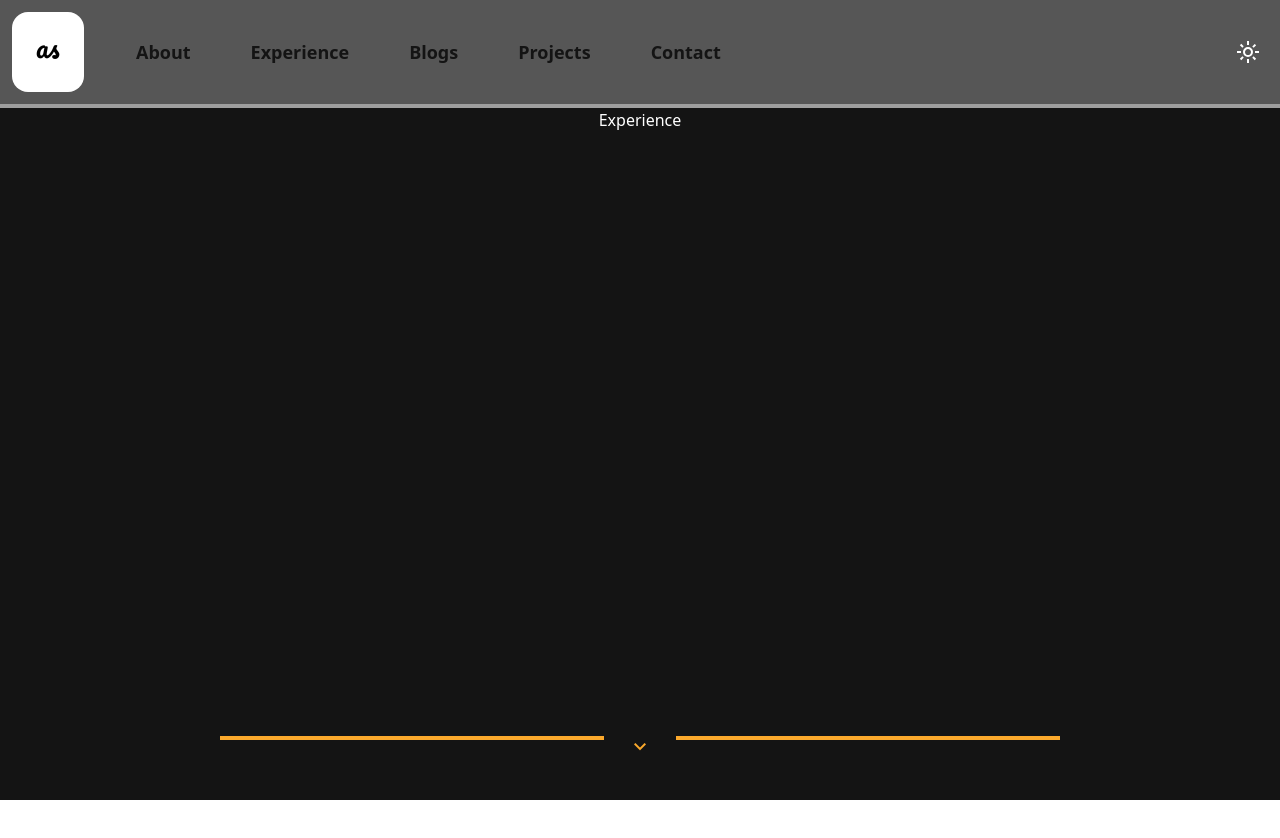
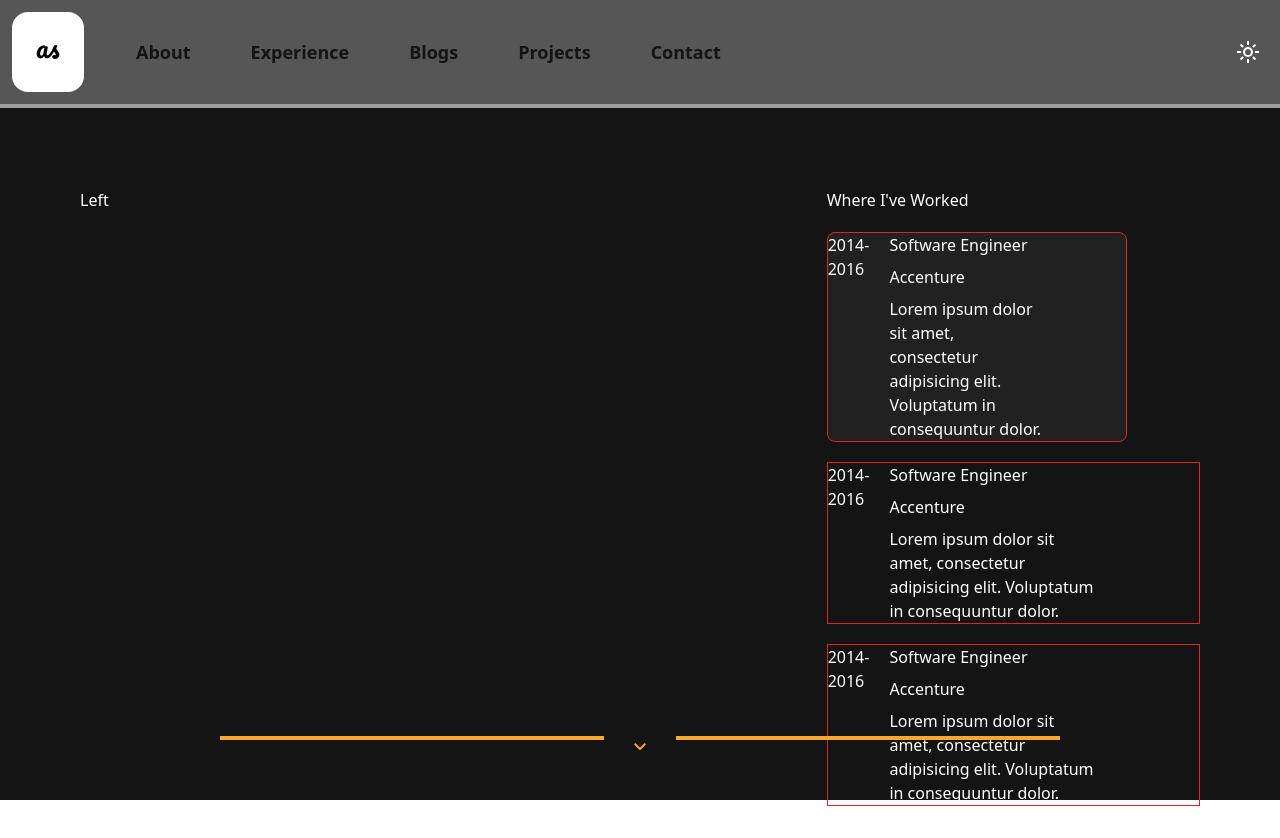
Before and after one commit to sri-anya/Portfolio-Feb2024, a React (Vite) app: page /experience in a window 1280 px wide. Shown: the top 838 px of the page. Before the commit the page ends 800 px from the top, so only its background shows below. Built offline with nearby package versions, Linux system fonts and the light colour scheme.

Commit message:
added content to experience

```diff
--- a/src/Experience.jsx
+++ b/src/Experience.jsx
@@ -9,10 +9,43 @@ const Experience = () => {
     <div className='bg-[#141414] h-screen w-full'>
       <NavBar />
       <div className=' text-white flex flex-col items-center'>
-        Experience
+        <div className='grid grid-cols-3 m-20'>
+          <div className="left col-span-2">Left</div>
+          <div className="right col-span-1 space-y-5">
+            <h1>Where I've Worked</h1>
+            <div className="card w-[300px] flex gap-5 border border-solid rounded-lg bg-[#212121] border-red-600">
+              <div className="time">2014-2016</div>
+              <div className='flex flex-col gap-2'>
+                <div className="position">Software Engineer</div>
+                <div className="company">Accenture</div>
+                <p className="w-2/3">Lorem ipsum dolor sit amet, consectetur adipisicing elit. Voluptatum in consequuntur dolor.</p>
+              </div>
+
+            </div>
+
+            <div className="card w-auto flex gap-5 border border-solid border-red-600">
+              <div className="time">2014-2016</div>
+              <div className='flex flex-col gap-2'>
+                <div className="position">Software Engineer</div>
+                <div className="company">Accenture</div>
+                <p className="w-2/3">Lorem ipsum dolor sit amet, consectetur adipisicing elit. Voluptatum in consequuntur dolor.</p>
+              </div>
+
+            </div>
+            <div className="card w-auto flex gap-5 border border-solid border-red-600">
+              <div className="time">2014-2016</div>
+              <div className='flex flex-col gap-2'>
+                <div className="position">Software Engineer</div>
+                <div className="company">Accenture</div>
+                <p className="w-2/3">Lorem ipsum dolor sit amet, consectetur adipisicing elit. Voluptatum in consequuntur dolor.</p>
+              </div>
+
+            </div>
+          </div>
+        </div>
+
         <div className='flex gap-6 pt-20 absolute bottom-10 justify-center '>
           <span className='bg-[#FBA92C] separator h-1 w-96'></span>
-          {/* <img width="20" src="src\assets\developer_mode_tv_FILL0_wght600_GRAD0_opsz24 1.png" alt="" /> */}
           <span className="text-[#FBA92C] material-symbols-outlined cursor-pointer animate-bounce" onClick={() => {
 
             navigate('/blogs');
```
